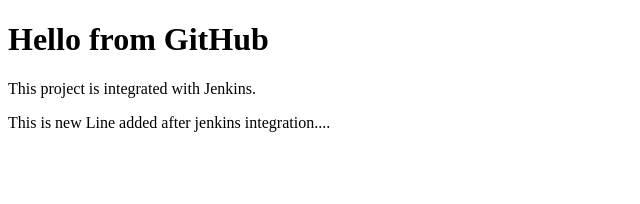
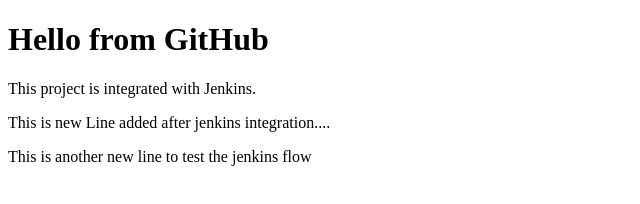
Before and after one commit to SRINIVAS-26-06/jenkins-mini-project, a plain HTML site: page index.html in a window 1280 px wide. Shown: the whole page, without its empty margins (0-640 px from the left). Drawn offline with Linux system fonts and the light colour scheme.

Commit message:
Add new line to test Jenkins flow

```diff
--- a/index.html
+++ b/index.html
@@ -10,5 +10,6 @@
     <h1>Hello from GitHub</h1>
     <p>This project is integrated with Jenkins.</p>
     <p>This is new Line added after jenkins integration....</p>
+    <p>This is another new line to test the jenkins flow</p>
 </body>
 </html>
```
